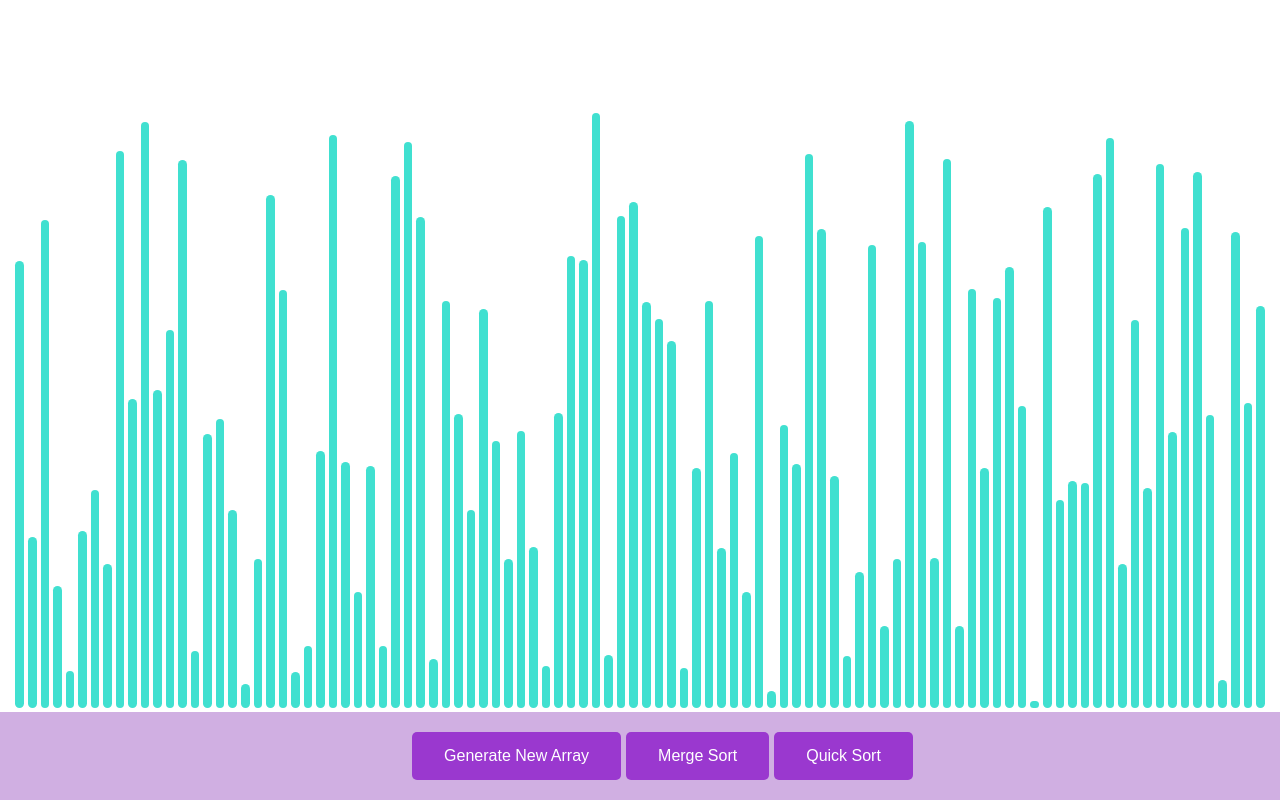
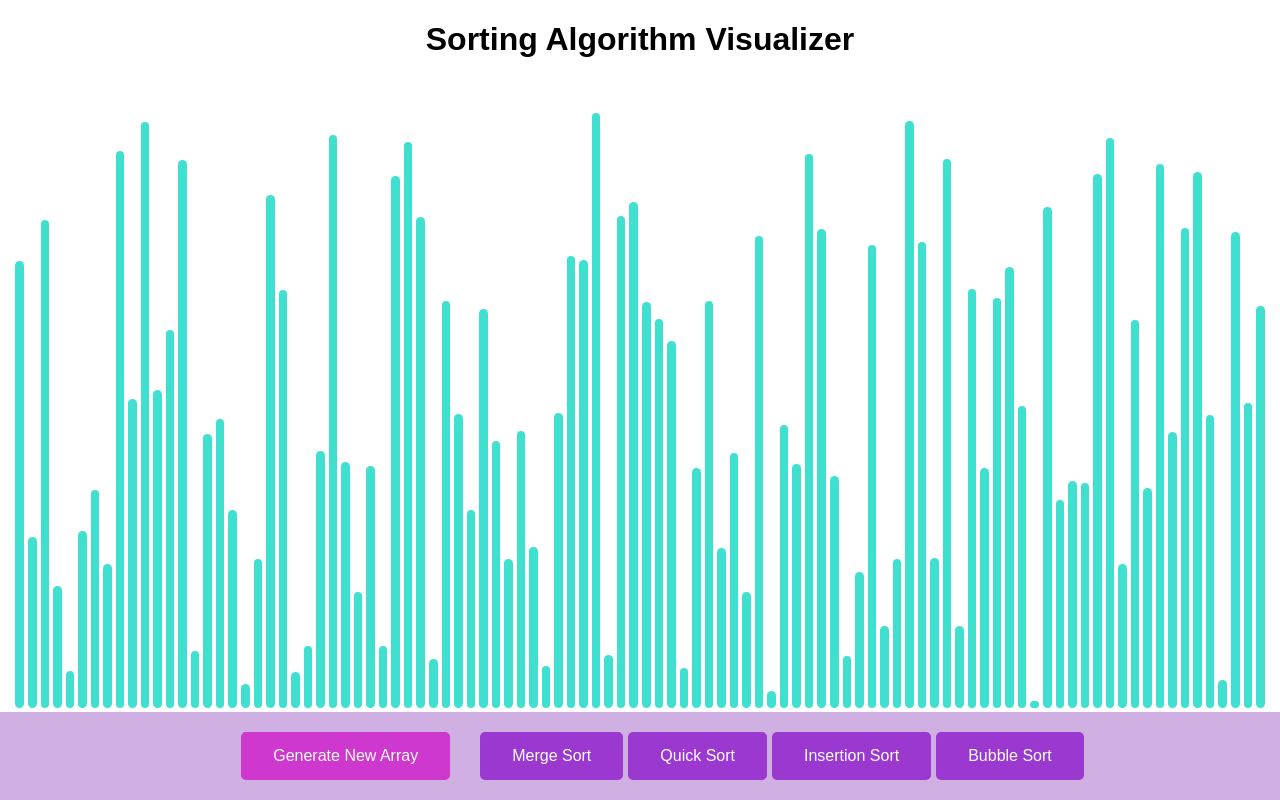
Before and after one commit to bbtruong/sorting-algorithm-visualizer, a React (Create React App) app: page / in a window 1280 px wide. Shown: the top 800 px of the page. Built offline with nearby package versions, Linux system fonts and the light colour scheme.

Commit message:
added insertion sort and bubble sort

```diff
--- a/src/App.css
+++ b/src/App.css
@@ -20,3 +20,7 @@
   .App-link {
     color: #09d3ac;
   }
+
+  .title {
+    font-family: Arial, Helvetica, sans-serif;
+  }
--- a/src/App.js
+++ b/src/App.js
@@ -5,6 +5,7 @@ import './App.css';
 function App() {
   return (
     <div className="App">
+      <h1 className="title">Sorting Algorithm Visualizer</h1>
       <SortingVisualizer></SortingVisualizer>
     </div>
   );
--- a/src/SortingVisualizer/SortingVisualizer.css
+++ b/src/SortingVisualizer/SortingVisualizer.css
@@ -39,3 +39,27 @@
 .button-style:active {
     transform: translateY(4px);
 }
+
+.button-style-main {
+    background-color: #cf38cf;
+    border: none;
+    color: white;
+    padding: 15px 32px;
+    text-align: center;
+    text-decoration: none;
+    display: inline-block;
+    font-size: 16px;
+    margin-left: 5px;
+    margin-right: 25px;
+    border-radius: 5px;
+    transition-duration: 0.4s;
+}
+
+.button-style-main:hover {
+    background-color: #b12683;
+    color: white;
+}
+
+.button-style-main:active {
+    transform: translateY(4px);
+}
--- a/src/SortingVisualizer/SortingVisualizer.jsx
+++ b/src/SortingVisualizer/SortingVisualizer.js
@@ -1,4 +1,6 @@
 import React from 'react';
+import { getBubbleSortAnimations } from '../sortingAlgorithms/bubbleSort';
+import { getInsertionSortAnimations } from '../sortingAlgorithms/insertionSort';
 import {getMergeSortAnimations} from '../sortingAlgorithms/mergeSort';
 import {getQuickSortAnimations} from '../sortingAlgorithms/quickSort';
 import './SortingVisualizer.css';
@@ -88,6 +90,60 @@ export default class SortingVisualizer extends React.Component {
             }        }
     }
 
+    insertionSort() {
+        const [animations] = getInsertionSortAnimations(this.state.array);
+        for (let i = 0; i < animations.length; i++) {
+            const isColorChange = animations[i][0] === "comparison1" || animations[i][0] === "comparison2";
+            const arrayBars = document.getElementsByClassName('array-bar');
+
+            if (isColorChange === true) {
+                const [comparison, barOneIndex, barTwoIndex] = animations[i];
+                const color = (animations[i][0] === "comparison1" ? SECONDARY_COLOR : PRIMARY_COLOR);
+                const barOneStyle = arrayBars[barOneIndex].style;
+                const barTwoStyle = arrayBars[barTwoIndex].style;
+
+                setTimeout(() => {
+                    barOneStyle.backgroundColor = color;
+                    barTwoStyle.backgroundColor = color;
+                }, i * ANIMATION_SPEED_MS);
+            } else {
+                setTimeout(() => {
+                    const [overwrite, barOneIndex, newHeight] = animations[i];
+                    const barOneStyle = arrayBars[barOneIndex].style;
+                    barOneStyle.height = `${newHeight}px`;
+                }, i * ANIMATION_SPEED_MS);
+            }
+        }
+    }
+
+    bubbleSort() {
+        const [animations] = getBubbleSortAnimations(this.state.array);
+        for (let i = 0; i < animations.length; i++) {
+            const isColorChange = animations[i][0] === "comparison1" || animations[i][0] === "comparison2";
+            const arrayBars = document.getElementsByClassName('array-bar');
+            if (isColorChange === true) {
+                const color = (animations[i][0] === "comparison1") ? SECONDARY_COLOR : PRIMARY_COLOR;
+                const [comparison, barOneIndex, barTwoIndex] = animations[i];
+                const barOneStyle = arrayBars[barOneIndex].style;
+                const barTwoStyle = arrayBars[barTwoIndex].style;
+
+                setTimeout(() => {
+                    barOneStyle.backgroundColor = color;
+                    barTwoStyle.backgroundColor = color;
+                }, i * ANIMATION_SPEED_MS);
+            } else {
+                const [swap, barIndex, newHeight] = animations[i];
+                if (barIndex === -1) {
+                    continue;
+                }
+                const barStyle = arrayBars[barIndex].style;
+                setTimeout(() => {
+                    barStyle.height = `${newHeight}px`;
+                }, i * ANIMATION_SPEED_MS);
+            }
+        }
+    }
+
     render() {
         const {array} = this.state;
 
@@ -103,9 +159,11 @@ export default class SortingVisualizer extends React.Component {
                             }}></div>
                 ))}
                 <div className="button-container">
-                    <button className="button-style" onClick={() => this.resetArray()}>Generate New Array</button>
+                    <button className="button-style-main" onClick={() => this.resetArray()}>Generate New Array</button>
                     <button className="button-style" onClick={() => this.mergeSort()}>Merge Sort</button>
                     <button className="button-style" onClick={() => this.quickSort()}>Quick Sort</button>
+                    <button className="button-style" onClick={() => this.insertionSort()}>Insertion Sort</button>
+                    <button className="button-style" onClick={() => this.bubbleSort()}>Bubble Sort</button>
                 </div>
             </div>
         );
--- /dev/null
+++ b/src/sortingAlgorithms/bubbleSort.js
@@ -0,0 +1,27 @@
+export function getBubbleSortAnimations(array) {
+    let animations = [];
+    let auxiliaryArray = array.slice();
+    bubbleSort(auxiliaryArray, animations);
+    array = auxiliaryArray;
+    return [animations, array];
+}
+
+function bubbleSort(auxiliaryArray, animations) {
+    for (let i = 0; i < auxiliaryArray.length - 1; i++) {
+        for (let j = 0; j < auxiliaryArray.length - i - 1; j++) {
+            animations.push(['comparison1', j, j + 1]);
+            animations.push(['comparison2', j, j + 1]);
+            if (auxiliaryArray[j + 1] < auxiliaryArray[j]) {
+                animations.push(['swap', j, auxiliaryArray[j + 1]]);
+                animations.push(['swap', j + 1, auxiliaryArray[j]]);
+                swap(auxiliaryArray, j, j + 1);
+            }
+        }
+    }
+}
+
+function swap(auxiliaryArray, firstIndex, secondIndex) {
+    let temp = auxiliaryArray[firstIndex];
+    auxiliaryArray[firstIndex] = auxiliaryArray[secondIndex];
+    auxiliaryArray[secondIndex] = temp;
+}
--- /dev/null
+++ b/src/sortingAlgorithms/insertionSort.js
@@ -0,0 +1,32 @@
+export function getInsertionSortAnimations(array) {
+    let animations = [];
+    let auxiliaryArray = array.slice();
+    insertionSort(auxiliaryArray, animations);
+    array = auxiliaryArray;
+    return [animations, array];
+}
+
+function insertionSort(auxiliaryArray, animations) {
+    let n = auxiliaryArray.length;
+
+    for (let i = 1; i < n; i++) {
+        let key = auxiliaryArray[i];
+        let j = i - 1;
+
+        animations.push(['comparison1', i, j]);
+        animations.push(['comparison2', i, j]);
+        while (j >= 0 && auxiliaryArray[j] > key) {
+            animations.push(['overwrite', j+1, auxiliaryArray[j]]);
+            auxiliaryArray[j + 1] = auxiliaryArray[j];
+            j = j - 1;
+
+            /* Used to visualize which two array bars are being compared before they get shifted*/
+            if (j >= 0) {
+                animations.push(['comparison1', i, j]);
+                animations.push(['comparison2', i, j]);
+            }
+        }
+        animations.push(['overwrite', j + 1, key]);
+        auxiliaryArray[j + 1] = key;
+    }
+}
```
